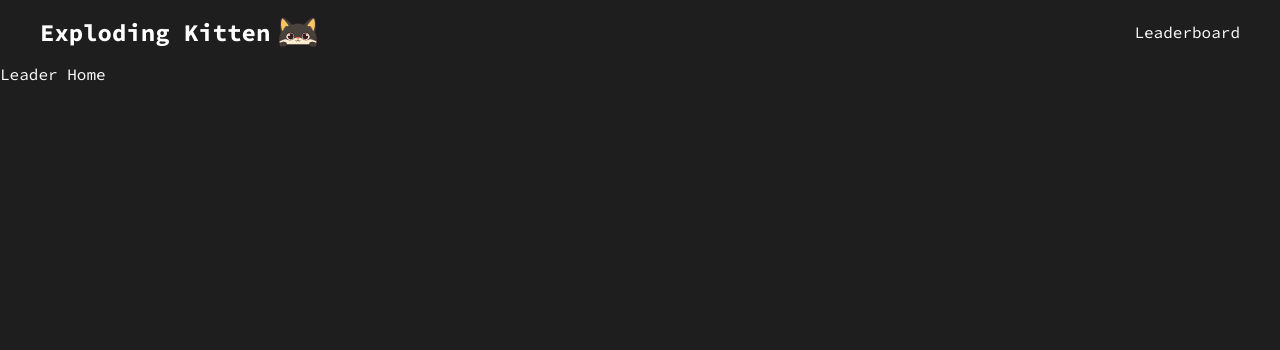
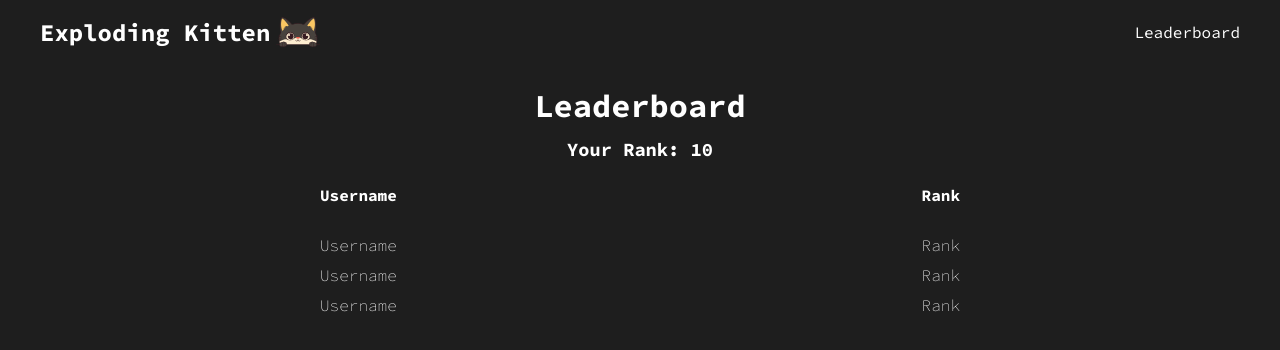
Before and after one commit to AFZL210/exploding-kittens, a React (Vite) app in the folder client/: page /leaderboard in a window 1280 px wide. Shown: the top 350 px of the page. Built offline with nearby package versions, Linux system fonts and the light colour scheme.

Commit message:
add leaderboard page

```diff
--- /dev/null
+++ b/client/src/component/UserTile/UserTile.css
@@ -0,0 +1,24 @@
+.user-tile {
+    width: 50vw;
+    max-width: 800px;
+    display: flex;
+    flex-direction: column;
+    align-items: center;
+    gap: 10px;
+}
+
+.user-tile .rank-heading {
+    margin-top: 12px;
+    margin-bottom: 20px;
+}
+
+.user-tile .tile {
+    width: 100%;
+    display: flex;
+    align-items: center;
+    justify-content: space-between;
+}
+
+.user-rank h4 {
+    font-weight: 200;
+}
--- /dev/null
+++ b/client/src/component/UserTile/UserTile.tsx
@@ -0,0 +1,27 @@
+import React from 'react'
+import './UserTile.css';
+
+const UserTile: React.FC = () => {
+  return (
+    <div className='user-tile'>
+        <div className='rank-heading tile'>
+            <h4>Username</h4>
+            <h4>Rank</h4>
+        </div>
+        <div className='user-rank tile'>
+            <h4>Username</h4>
+            <h4>Rank</h4>
+        </div>
+        <div className='user-rank tile'>
+            <h4>Username</h4>
+            <h4>Rank</h4>
+        </div>
+        <div className='user-rank tile'>
+            <h4>Username</h4>
+            <h4>Rank</h4>
+        </div>
+    </div>
+  )
+}
+
+export default UserTile
--- /dev/null
+++ b/client/src/pages/LeaderBoard.css
@@ -0,0 +1,14 @@
+.leaderboard {
+    height: fit-content;
+    width: calc(100vw - 80px);
+    margin: auto;
+    display: flex;
+    flex-direction: column;
+    align-items: center;
+    gap: 12px;
+}
+
+.leaderboard h1 {
+    margin-top: 22px;
+    font-size: 2rem;
+}
--- a/client/src/pages/LeaderBoard.tsx
+++ b/client/src/pages/LeaderBoard.tsx
@@ -1,6 +1,13 @@
+import UserTile from '../component/UserTile/UserTile';
+import './LeaderBoard.css';
+
 const LeaderBoard = () => {
     return (
-        <div>Leader Home</div>
+        <div className="leaderboard">
+            <h1>Leaderboard</h1>
+            <h3>Your Rank: 10</h3>
+            <UserTile />
+        </div>
     )
 }
 
```
